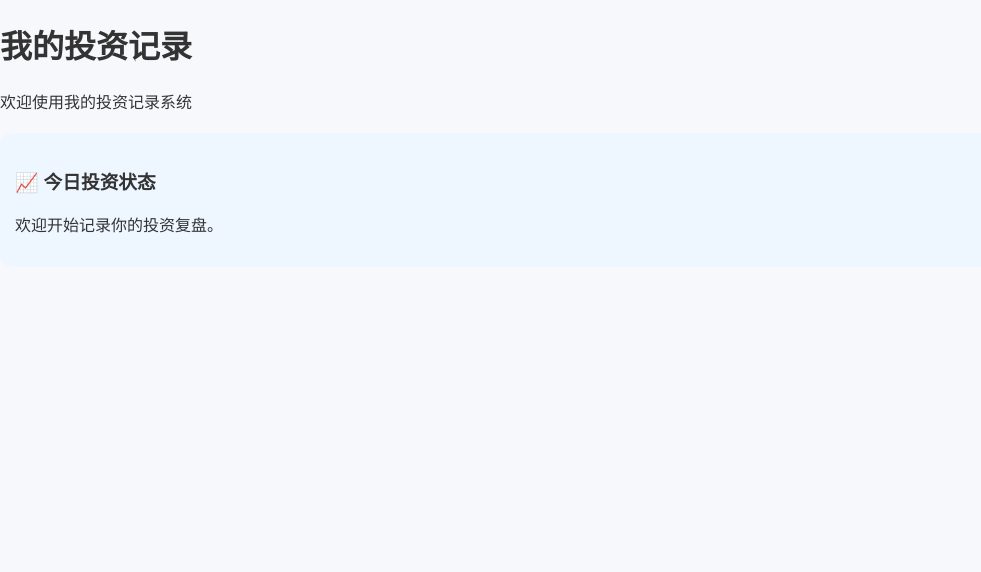
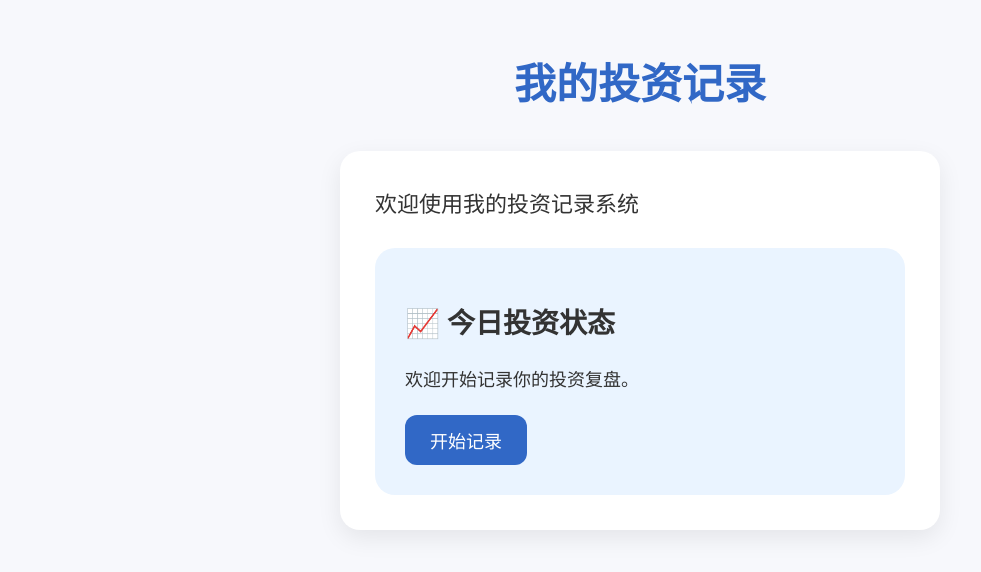
Before and after one commit to haolanl363-lhl/investment-journal, a plain HTML site: page index.html in a window 1280 px wide. Shown: the whole page, without its empty margins (0-981 px from the left). Drawn offline with Linux system fonts and the light colour scheme.

Commit message:
Refactor index.html structure and styling

```diff
--- a/index.html
+++ b/index.html
@@ -4,17 +4,52 @@
 <head>
 <meta charset="UTF-8">
 <meta name="viewport" content="width=device-width, initial-scale=1.0">
+
 <title>我的投资记录</title>
+
 <link rel="stylesheet" href="style.css">
+
 </head>
 
 <body>
 
-    <h1>我的投资记录</h1>
+<h1 class="title">
+我的投资记录
+</h1>
 
-    <div id="app">
-        <p>欢迎使用我的投资记录系统</p>
+
+<div class="container">
+
+<div class="card">
+
+<div class="welcome">
+欢迎使用我的投资记录系统
 </div>
+
+
+<div class="status">
+
+<h2>
+📈 今日投资状态
+</h2>
+
+
+<p>
+欢迎开始记录你的投资复盘。
+</p>
+
+
+<button onclick="showMessage()">
+开始记录
+</button>
+
+
+</div>
+
+</div>
+
+</div>
+
 
 <script src="app.js"></script>
 
```
Lines whose indentation alone changed are shown as unchanged.
